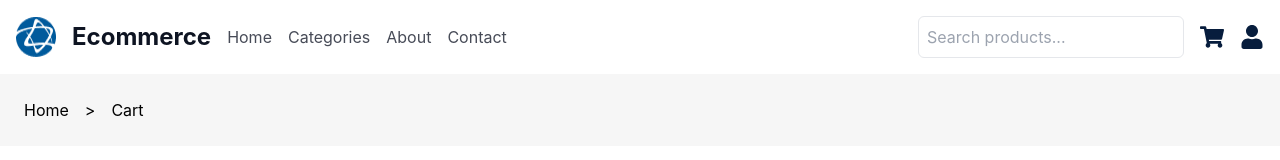
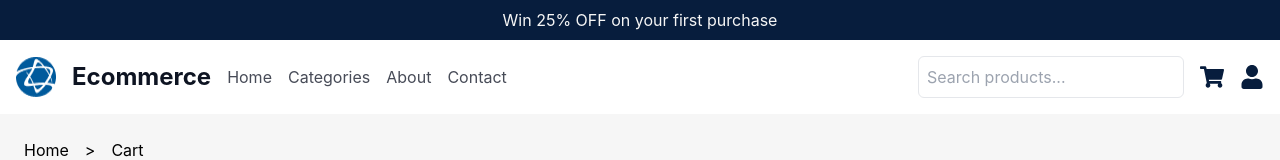
Before and after one commit to yujihyt/ecommerce, a React (Create React App) app: page /cart in a window 1280 px wide. Shown: the top 160 px of the page. Built offline with nearby package versions, Linux system fonts and the light colour scheme; no server answers.

Commit message:
create promotion bar

```diff
--- a/src/App.tsx
+++ b/src/App.tsx
@@ -7,6 +7,8 @@ import { CartProvider } from './context/CartContext';
 import Cart from './pages/Cart';
 import { FavoriteProvider } from './context/FavoriteContext';
 import { fetchProducts } from './services/productService';
+import Categories from './pages/Categories';
+import PromotionBar from './components/PromotionBar';
 
 const App = () => {
   const [products, setProducts] = useState<any[]>([]);
@@ -24,29 +26,27 @@ const App = () => {
   }, []);
 
   useEffect(() => {
-    if (searchQuery) {
-      const lowercasedQuery = searchQuery.toLowerCase();
-      const filtered = products.filter((product) =>
-        product.title.toLowerCase().includes(lowercasedQuery)
-      );
-      setFilteredProducts(filtered);
-    } else {
-      setFilteredProducts(products);
-    }
+    const lowercasedQuery = searchQuery.toLowerCase();
+    const filtered = products.filter((product) =>
+      product.title.toLowerCase().includes(lowercasedQuery)
+    );
+    setFilteredProducts(filtered);
   }, [searchQuery, products]);
 
   return (
     <Router>
       <FavoriteProvider>
         <CartProvider>
-          <Header searchQuery={searchQuery} setSearchQuery={setSearchQuery} filteredProducts={filteredProducts}/>
+          <PromotionBar/>
+          <Header searchQuery={searchQuery} setSearchQuery={setSearchQuery} />
           <Breadcrumb />
           <Routes>
             <Route
               path="/"
-              element={<Home />}
+              element={<Home filteredProducts={filteredProducts} />}
             />
             <Route path="/cart" element={<Cart />} />
+            <Route path="/categories" element={<Categories />} />
           </Routes>
         </CartProvider>
       </FavoriteProvider>
--- /dev/null
+++ b/src/components/PromotionBar.tsx
@@ -0,0 +1,12 @@
+import React from 'react';
+
+const PromotionBar: React.FC = () => {
+
+  return (
+    <span className="bg-button p-2 flex items-center relative text-secondary justify-center">
+      Win 25% OFF on your first purchase
+    </span>
+  );
+};
+
+export default PromotionBar;
```
